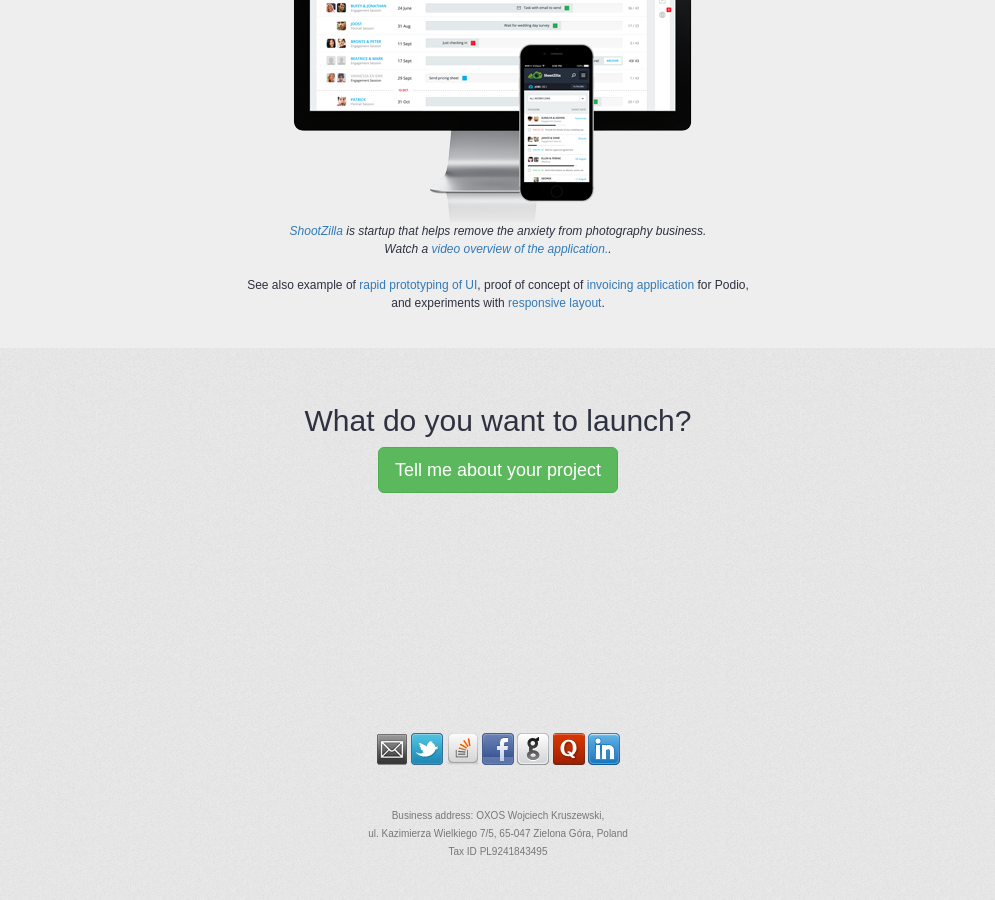
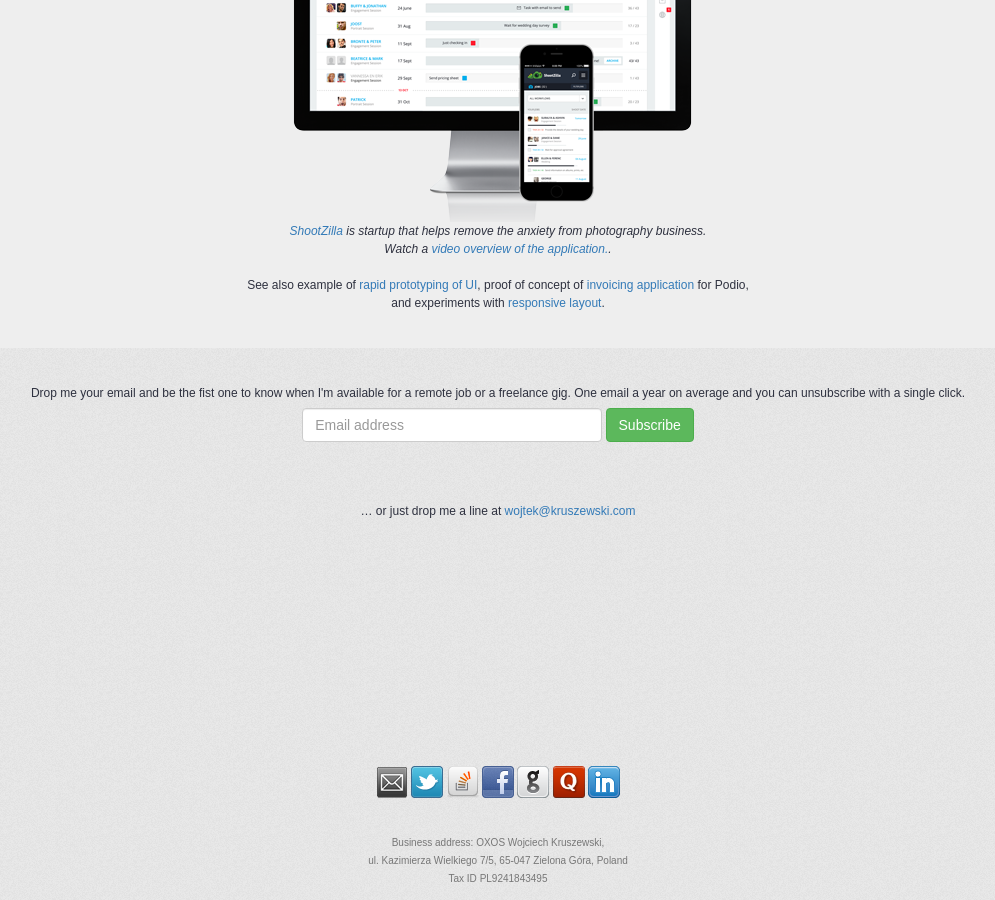
Before and after one commit to WojtekKruszewski/WojtekKruszewski.github.io, a Jekyll site: the page built from index.html, in a window 1280 px wide and 900 px high, scrolled down 1044 px. Shown: the whole window, without its empty margins (142-1137 px from the left). Built offline with Jekyll 4.4.1, drawn with Linux system fonts in a browser that asks for light colours; before the commit the page ends 1917 px from its top, so only the background shows below that.

Commit message:
Add subscribe form

```diff
--- a/index.html
+++ b/index.html
@@ -80,13 +80,35 @@
   </div>
 </div>
 
-<div class="container">
-<div id='call_to_action'>
-  <h2>What do you want to launch?</h2>
+<!-- <div class="container"> -->
+<!-- <div id='call_to_action'> -->
+<!--   <h2>What do you want to launch?</h2> -->
+<!--   <p> -->
+<!--     <a class='btn btn&#45;success btn&#45;lg' href='mailto:wojtek@kruszewski.com?subject=Hey I wanted to tell you about my project'>Tell me about your project</a> -->
+<!--   </p> -->
+<!-- </div> -->
+
+<div id="signup" class="container">
+  <form action="//kruszewski.us4.list-manage.com/subscribe/post?u=34289e418528ef1ded5b8eb3d&amp;id=d2bd1e015b" method="post" class="form-inline" target="_blank" novalidate>
+    <p>
+      Drop me your email and be the fist one to know when I'm available for a
+      remote job or a freelance gig. One email a year on average and you can
+      unsubscribe with a single click.
+    </p>
+    <p>
+      <label for="mce-EMAIL" class="sr-only">Email address</label>
+      <input type="email" value="" name="EMAIL" class="form-control" id="mce-EMAIL" placeholder="Email address" required style="width: 300px">
+      <input type="submit" value="Subscribe" name="subscribe" id="mc-embedded-subscribe" class="btn btn-success">
+    </p>
+  </form>
+  <br>
+  <br>
+  <br>
   <p>
-    <a class='btn btn-success btn-lg' href='mailto:wojtek@kruszewski.com?subject=Hey I wanted to tell you about my project'>Tell me about your project</a>
+    … or just drop me a line at <a href='mailto:wojtek@kruszewski.com?subject=Hey I wanted to tell you about my project'>wojtek@kruszewski.com</a>
   </p>
 </div>
+
 <div id='noise'>
   <p>
     <a href='mailto:wojtek@kruszewski.com' rel='me'>
```
